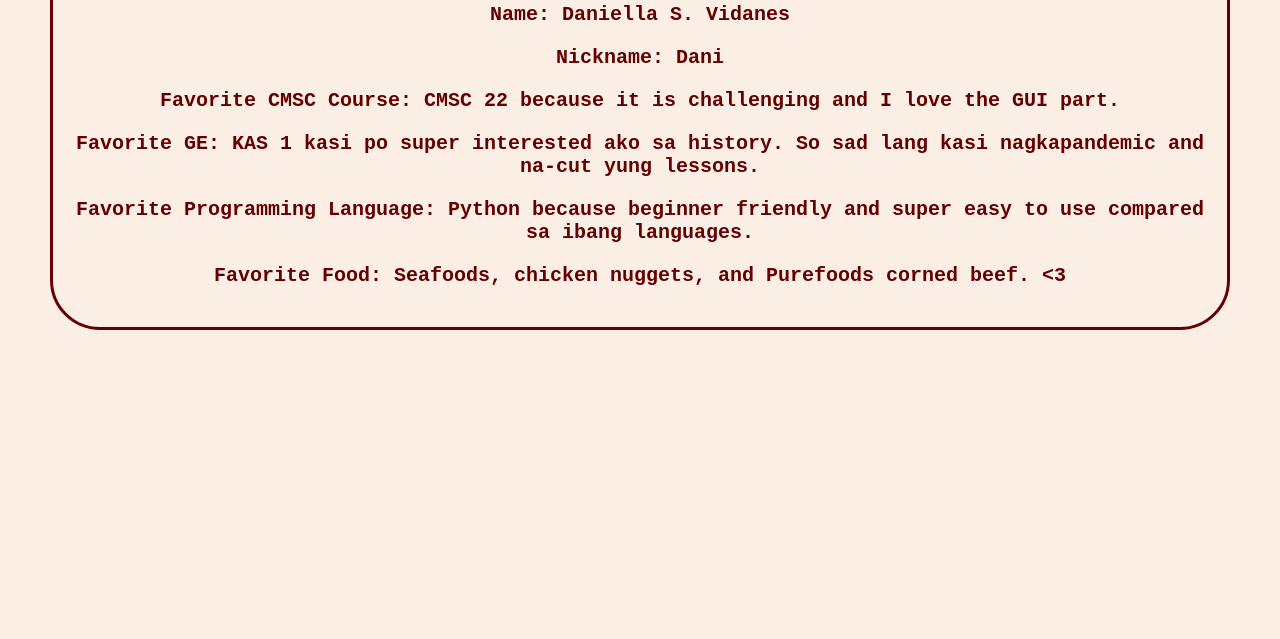
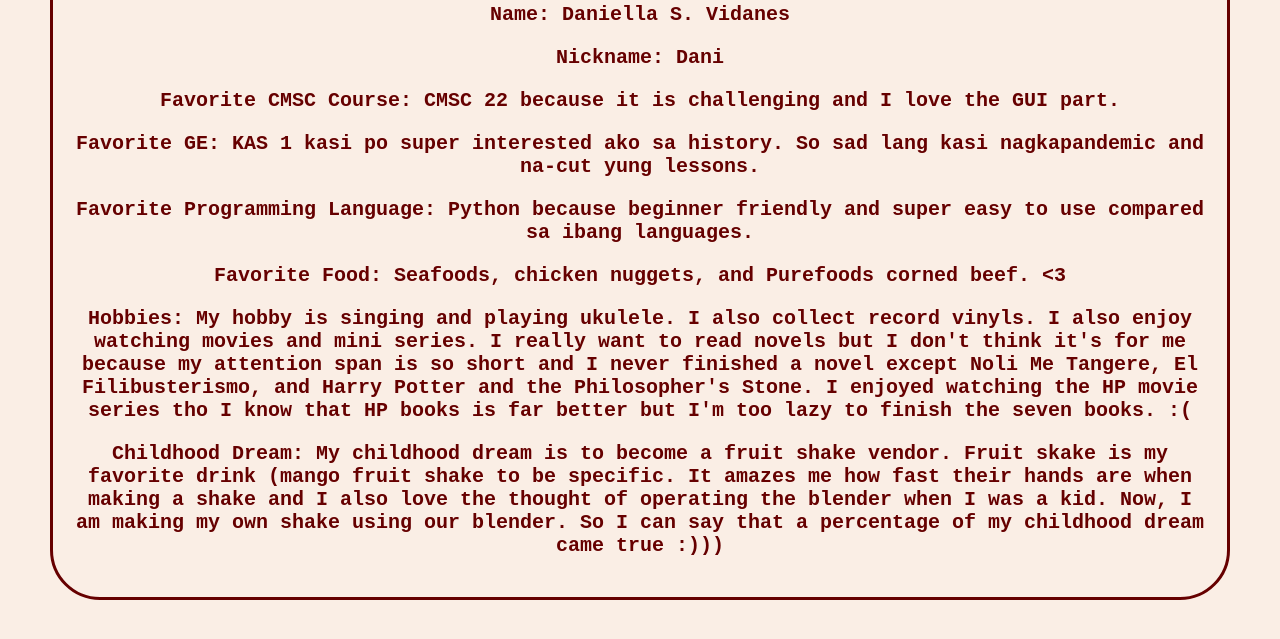
Before and after one commit to dsvidanes/dsvidanes.github.io, a plain HTML site: page index.html in a window 1280 px wide. Shown: the part 355-994 px from the top of the page. Before the commit the page ends 800 px from the top, so only its background shows below. Drawn offline with Linux system fonts and the light colour scheme.

Commit message:
Modifying HTML

```diff
--- a/index.html
+++ b/index.html
@@ -18,6 +18,8 @@
 		<h3>Favorite GE: KAS 1 kasi po super interested ako sa history. So sad lang kasi nagkapandemic and na-cut yung lessons.</h3>
 		<h3>Favorite Programming Language: Python because beginner friendly and super easy to use compared sa ibang languages.</h3>
 		<h3>Favorite Food: Seafoods, chicken nuggets, and Purefoods corned beef. <3</h3>
+		<h3>Hobbies: My hobby is singing and playing ukulele. I also collect record vinyls. I also enjoy watching movies and mini series. I really want to read novels but I don't think it's for me because my attention span is so short and I never finished a novel except Noli Me Tangere, El Filibusterismo, and Harry Potter and the Philosopher's Stone. I enjoyed watching the HP movie series tho I know that HP books is far better but I'm too lazy to finish the seven books. :(</h3>
+		<h3>Childhood Dream: My childhood dream is to become a fruit shake vendor. Fruit skake is my favorite drink (mango fruit shake to be specific. It amazes me how fast their hands are when making a shake and I also love the thought of operating the blender when I was a kid. Now, I am making my own shake using our blender. So I can say that a percentage of my childhood dream came true :)))</h3>
 	</div>
 </body>
 </html>
```
